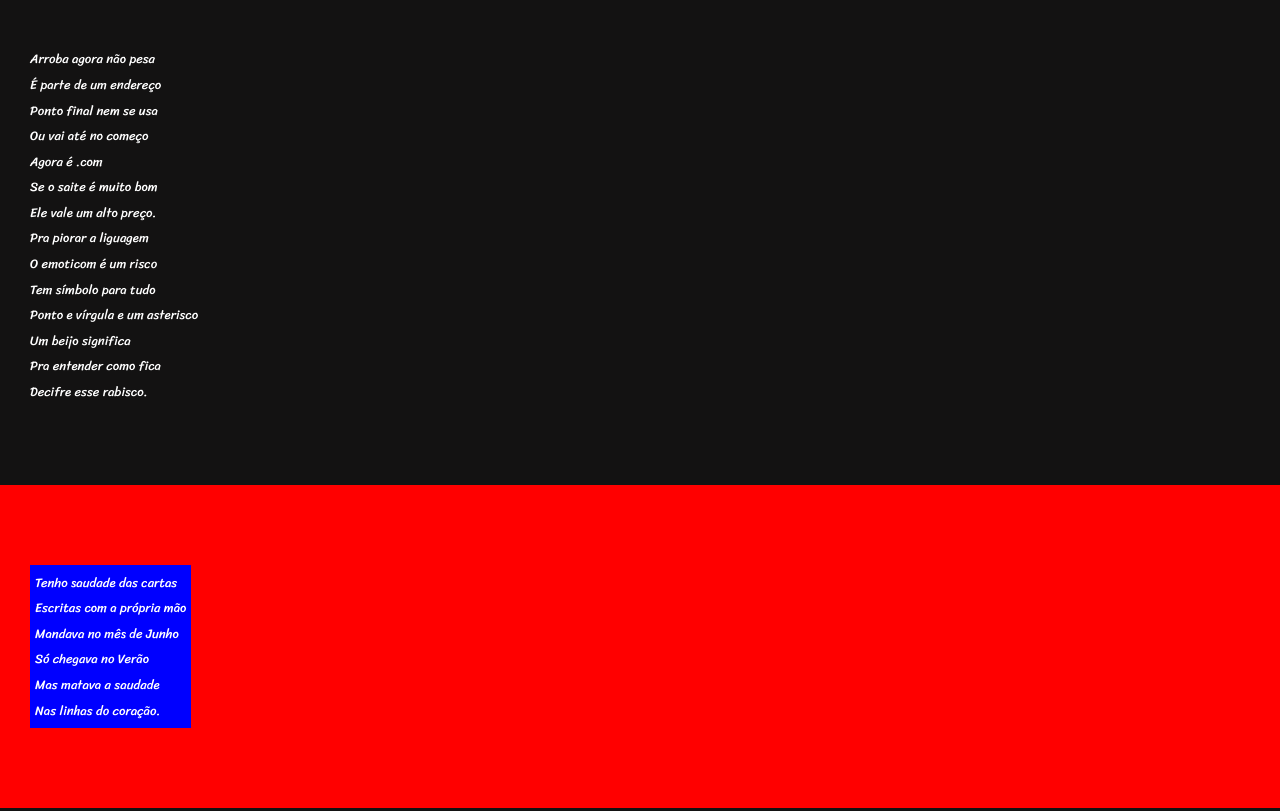
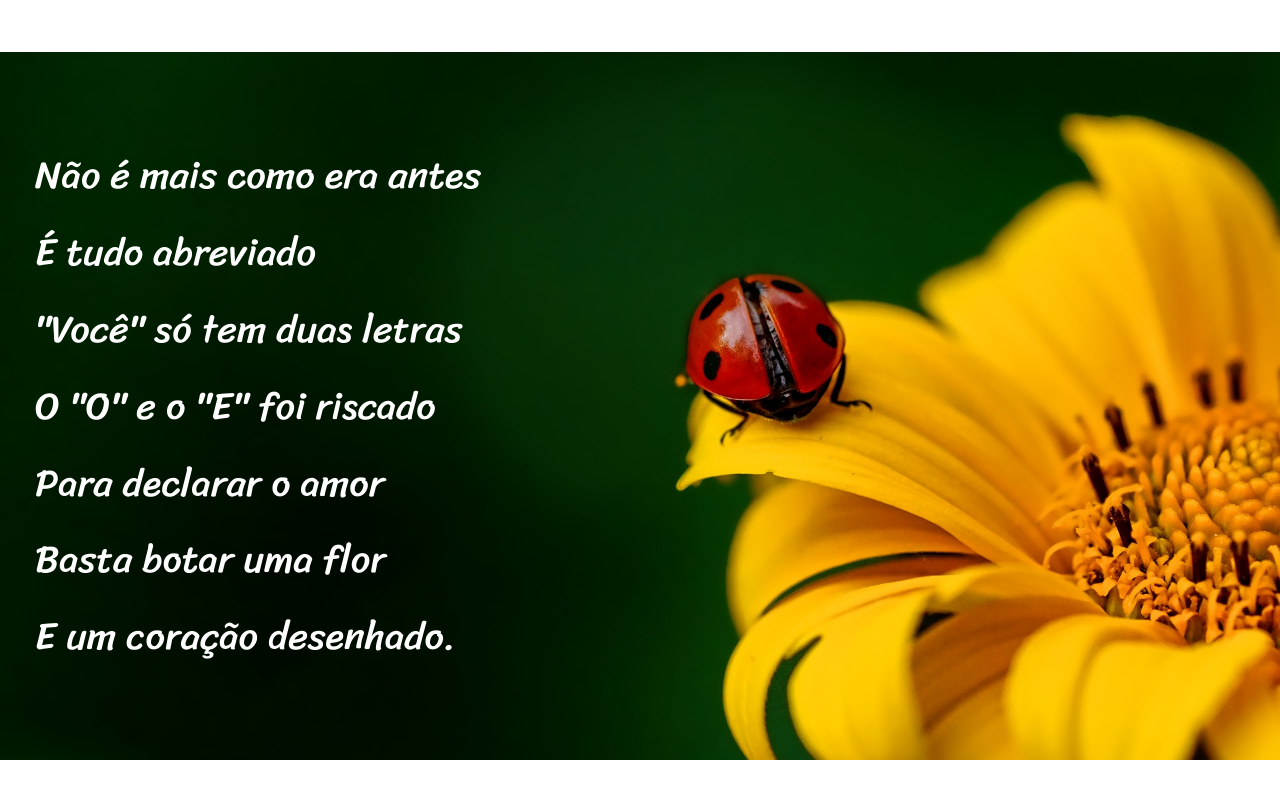
Before and after one commit to gustavosilva2685/Curso_Html, a plain HTML site: page Exercicios/Desafio012/index.html in a window 1280 px wide. Shown: the part 940-1751 px from the top of the page. Drawn offline with Linux system fonts and the light colour scheme.

Commit message:
Desafio 012 finalizado

```diff
--- a/Exercicios/Desafio012/estilo/style.css
+++ b/Exercicios/Desafio012/estilo/style.css
@@ -46,23 +46,36 @@ section{
     padding-left: 30px;
     line-height: 2em;
     font-family: var(--fonte3);
-    font-size: 1vw;
+    font-size: 3vw;
+}
+
+section >p {
+    padding-bottom: 2em;
 }
 
 section.normal{
-    background-color: rgb(19, 18, 18);
-    color: white;
+    background-color: white;
+    color: black;
 }
 
 section.imagem{
-    background-color: red;
     color: white;
+    background-size: cover;
+    background-attachment: fixed;
 }
 
 section.imagem >p{
-    background-color: blue;
     display: inline-block;
     padding: 5px;
+}
+
+section#imagem01{
+    background-image: url("../imagens/background001.jpg");
+    background-position: right center;
+}
+section#imagem02{
+    background-image: url("../imagens/background002.jpg");
+    background-position: right center;
 }
 
 a {
--- a/Exercicios/Desafio012/index.html
+++ b/Exercicios/Desafio012/index.html
@@ -27,7 +27,7 @@
 
 
 
-    <section class="imagem">
+    <section class="imagem" id="imagem01">
         <p>
             Não é mais como era antes <br>
             É tudo abreviado <br>
@@ -64,7 +64,7 @@
 
 
 
-    <section class="imagem">
+    <section class="imagem" id="imagem02">
         <p>
             Tenho saudade das cartas <br>
             Escritas com a própria mão <br>
```
